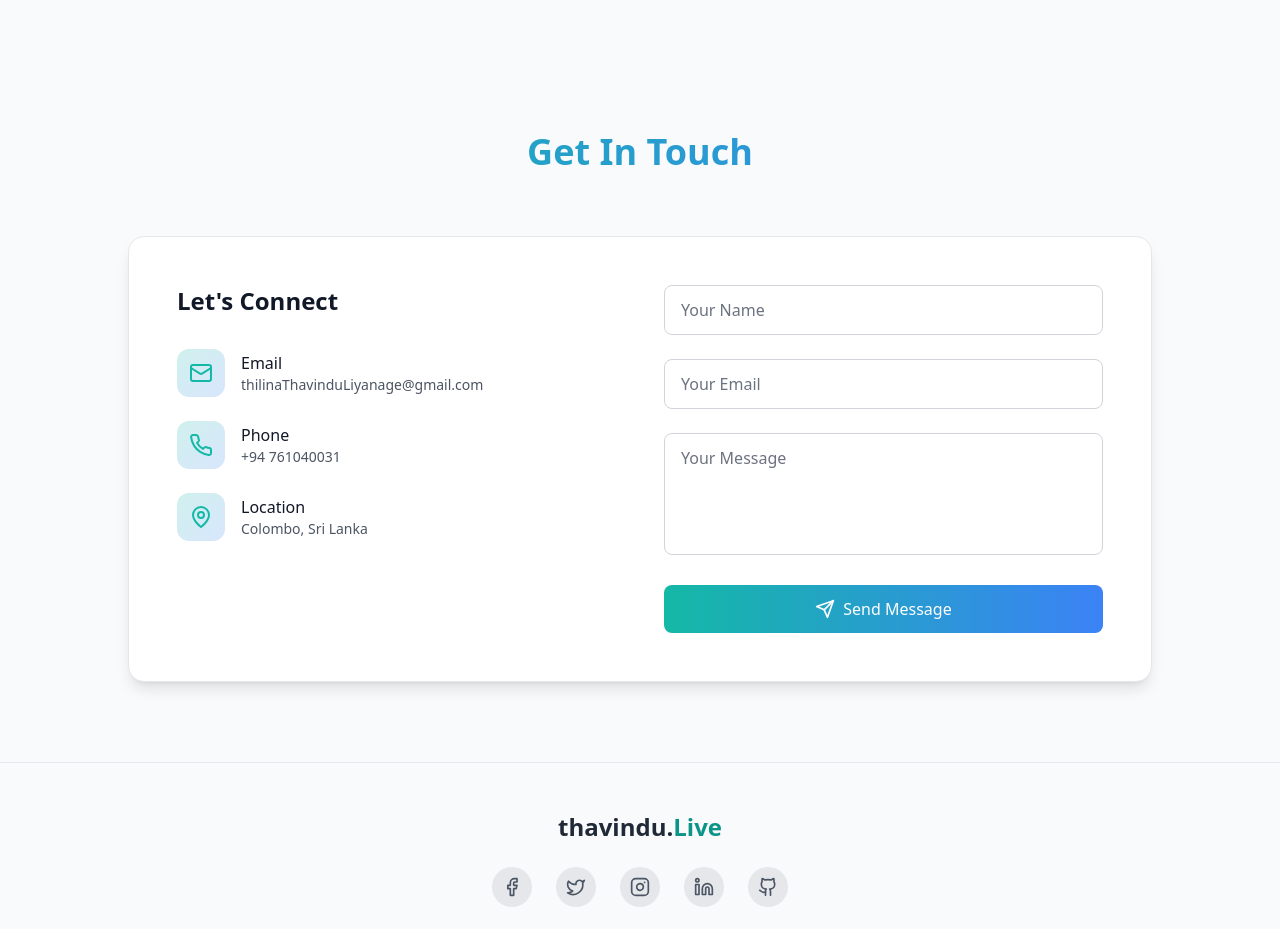
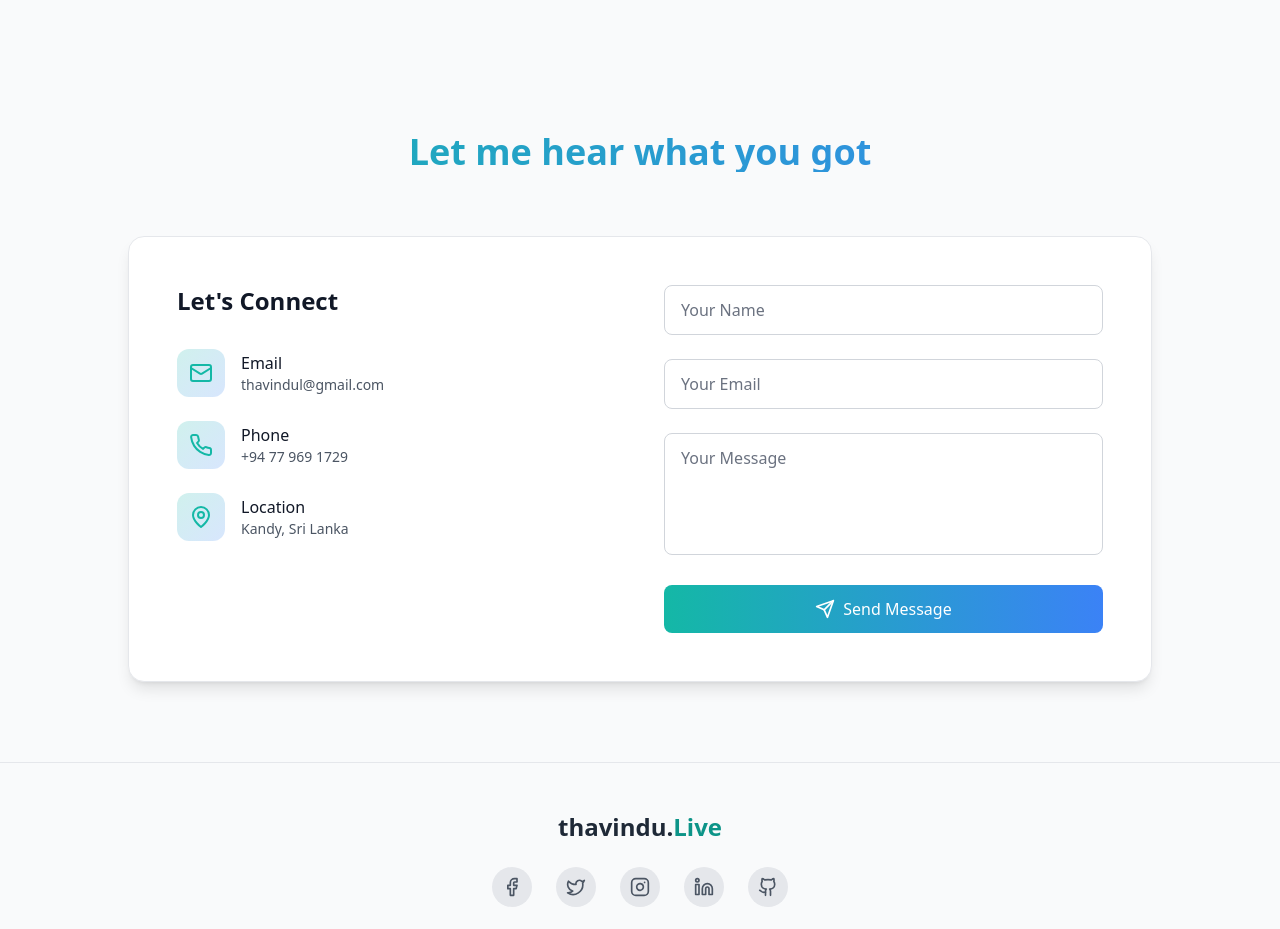
Before and after one commit to IthavinduU/Thavindu-Portfolio-2025, a React (Vite) app: page / in a window 1280 px wide. Shown: the part 6900-7829 px from the top of the page. Built offline with nearby package versions, Linux system fonts and the light colour scheme.

Commit message:
Contact form minor updates

```diff
--- a/src/components/Contact.tsx
+++ b/src/components/Contact.tsx
@@ -70,7 +70,7 @@ export default function Contact() {
         .then(() => {
           setStatus({ success: true, error: false });
           setFormData({ name: "", email: "", message: "" });
-          setTimeout(() => setStatus({ success: false, error: false }), 3000); // Reset status after 3s
+          setTimeout(() => setStatus({ success: false, error: false }), 3000);
         })
         .catch((error) => {
           console.error("EmailJS Error:", error);
@@ -79,9 +79,9 @@ export default function Contact() {
   };
 
   const contactInfo = [
-    { icon: <Mail className="w-6 h-6" />, title: "Email", content: "thilinaThavinduLiyanage@gmail.com", link: "mailto:thilinaThavinduLiyanage@gmail.com" },
-    { icon: <Phone className="w-6 h-6" />, title: "Phone", content: "+94 761040031", link: "tel:+94 761040031" },
-    { icon: <MapPin className="w-6 h-6" />, title: "Location", content: "Colombo, Sri Lanka", link: "#" },
+    { icon: <Mail className="w-6 h-6" />, title: "Email", content: "thavindul@gmail.com", link: "mailto:thavindul@gmail.com" },
+    { icon: <Phone className="w-6 h-6" />, title: "Phone", content: "+94 77 969 1729", link: "tel:+94 779691729" },
+    { icon: <MapPin className="w-6 h-6" />, title: "Location", content: "Kandy, Sri Lanka", link: "https://maps.app.goo.gl/wwcHM2jMgULD1uXe9" },
   ];
 
   return (
@@ -94,8 +94,7 @@ export default function Contact() {
           viewport={{ once: true }}
           className="text-3xl md:text-4xl font-bold text-center mb-16 bg-gradient-to-r from-teal-500 to-blue-500 bg-clip-text text-transparent"
         >
-          Get In Touch
-        </motion.h2>
+Let me hear what you got        </motion.h2>
 
         <motion.div
           variants={cardVariants}
```
